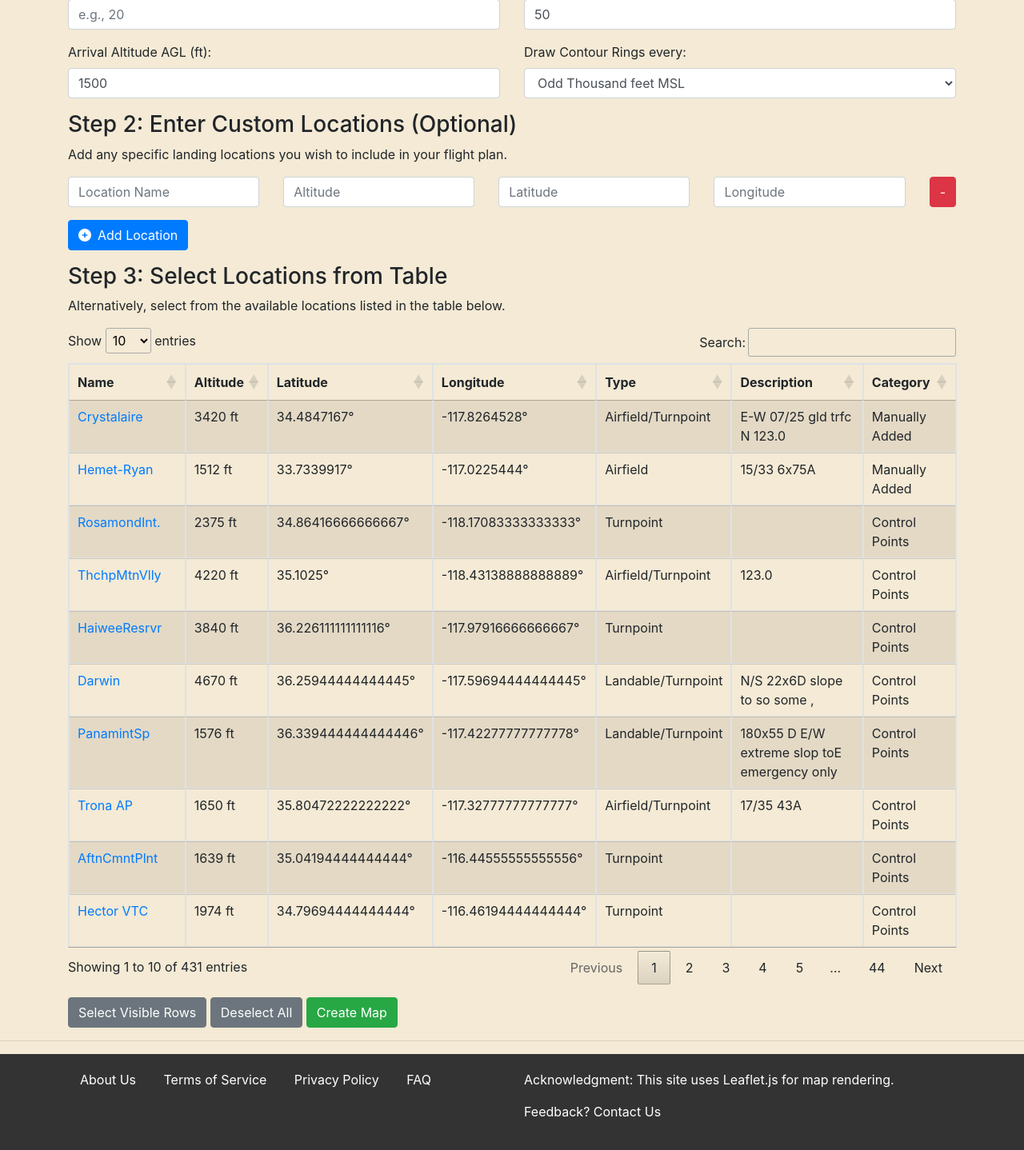
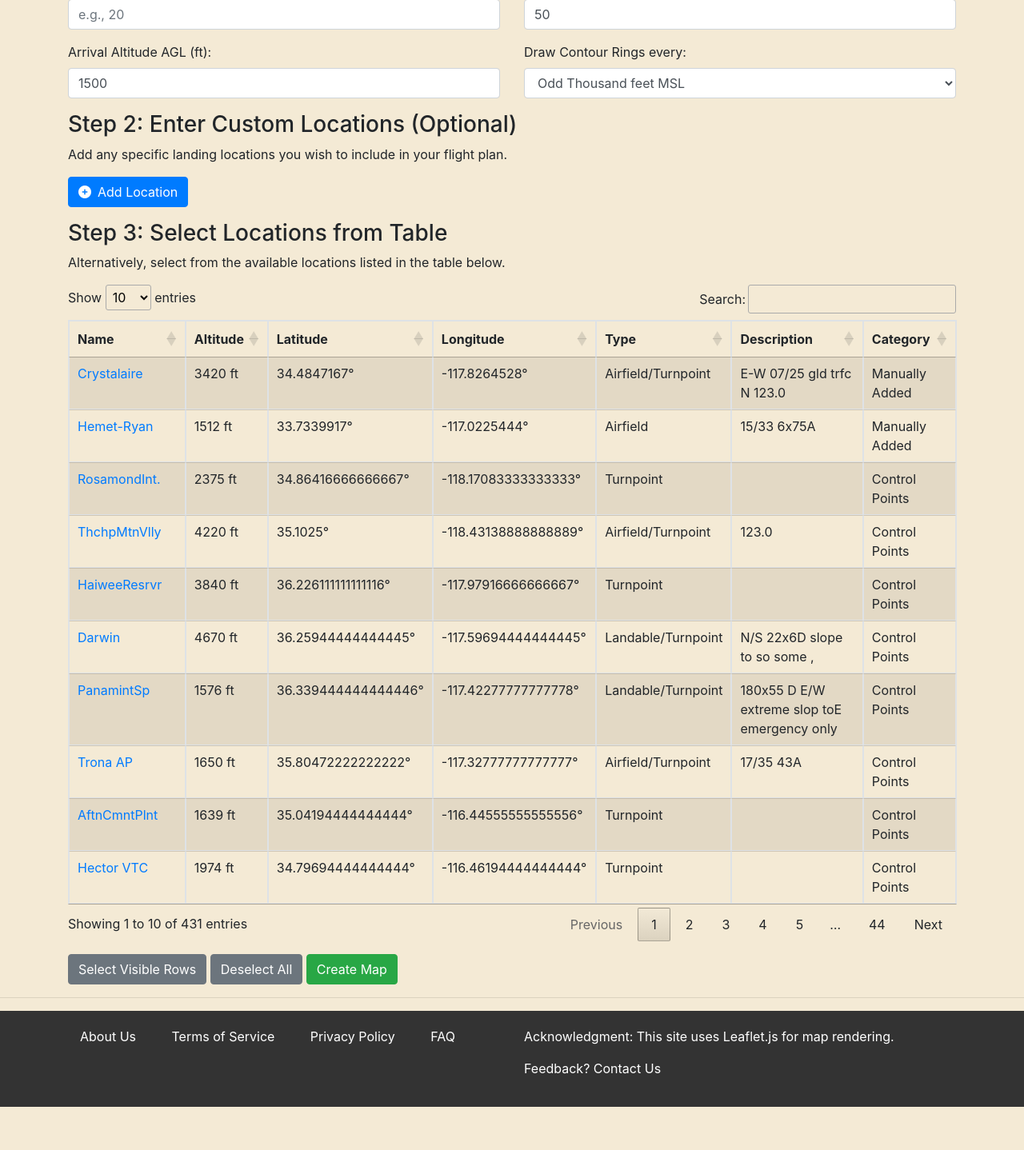
Before and after one commit to AlexCodeGlider/gliderFlightPlanner, a Flask app: page /index in a window 1280 px wide. Shown: the part 597-2035 px from the top of the page at 80% size. After the commit the page ends 1981 px from the top, so only its background shows below. Run offline with Flask 3, Linux system fonts and the light colour scheme; the visitor is signed in with stand-in values (Sample User, id 1); some libraries are stand-ins or nearby versions.

Commit message:
Improved styling

```diff
--- a/app.py
+++ b/app.py
@@ -133,7 +133,7 @@ def plot_map(lat1, lon1, glide_ratio, safety_margin, Vg, center_locations, polyg
                 # Draw the merged polygon on the map
                 folium.Polygon(locations=merged_polygon_points, color='blue', fill=False).add_to(m)
 
-                label_locs = [0, 9, 18, 27] # bearing of the label locations
+                label_locs = [1, 10, 19, 28] # bearing of the label locations
                 for loc in label_locs:
                     # Add a label with the altitude at the label locations
                     folium.Marker(
--- a/static/css/styles.css
+++ b/static/css/styles.css
@@ -53,7 +53,7 @@ footer a:hover {
 }
 
 /* This CSS will apply when the screen width is less than 768 pixels */
-@media (max-width: 767px) {
+@media (max-width: 576px) {
     /* Assuming your table has an ID of 'locationsTable' */
     #locationsTable {
         width: 100% !important; /* Make sure the table itself is full width */
--- a/templates/base.html
+++ b/templates/base.html
@@ -42,6 +42,31 @@
         <link rel="stylesheet" type="text/css" href="https://cdn.datatables.net/responsive/2.2.9/css/responsive.dataTables.min.css">
         <script type="text/javascript" src="https://cdn.datatables.net/responsive/2.2.9/js/dataTables.responsive.min.js"></script>
 
+        <style>
+            .footer-links li {
+                display: inline;
+                padding-right: 10px;
+            }
+            /* This targets the responsive detail rows */
+            table.dataTable.dtr-inline.collapsed > tbody > tr > td:first-child:before,
+            table.dataTable.dtr-inline.collapsed > tbody > tr > th:first-child:before {
+                content: "+"; /* This is required for the pseudo-element to appear */
+                /* position: absolute; */
+                top: 75%;
+                left: 3%;
+                transform: translateY(-50%);
+                color: #000;
+                background-color: #fff;
+                padding: 1px;
+                border: 1px solid #ddd;
+                border-radius: 50%;
+                width: 10px;
+                height: 10px;
+                text-align: center;
+                line-height: 10px;
+                font-size: 14px;
+            }
+        </style>
 
         <link rel="stylesheet" href="/static/css/styles.css">
     </head>
--- a/templates/index.html
+++ b/templates/index.html
@@ -5,6 +5,28 @@
 <!-- Define glidersData first -->
 <script>
     var glidersData = {{ gliders_json | safe }};
+    // Order the gliders alphabetically by make and model
+    glidersData.sort(function(a, b) {
+        var makeA = a.make.toUpperCase();
+        var makeB = b.make.toUpperCase();
+        if (makeA < makeB) {
+            return -1;
+        }
+        if (makeA > makeB) {
+            return 1;
+        }
+        // Make is the same, sort by model
+        var modelA = a.model.toUpperCase();
+        var modelB = b.model.toUpperCase();
+        if (modelA < modelB) {
+            return -1;
+        }
+        if (modelA > modelB) {
+            return 1;
+        }
+        // Make and model are the same, sort by glide ratio
+        return 0;
+    });
 </script>
 
 <script>
@@ -183,19 +205,19 @@
         const newRow = document.createElement('div');
         newRow.classList.add('fieldRow', 'row', 'mb-3');
         newRow.innerHTML = `
-            <div class="col">
+            <div class="col-sm-12 col-md">
                 <input type="text" class="form-control" name="locationName[]" placeholder="Location Name">
             </div>
-            <div class="col">
+            <div class="col-sm-12 col-md">
                 <input type="number" class="form-control" name="altitude[]" placeholder="Altitude">
             </div>
-            <div class="col">
+            <div class="col-sm-12 col-md">
                 <input type="number" class="form-control" name="latitude[]" placeholder="Latitude" step="0.000001">
             </div>
-            <div class="col">
+            <div class="col-sm-12 col-md">
                 <input type="number" class="form-control" name="longitude[]" placeholder="Longitude" step="0.000001">
             </div>
-            <div class="col-auto">
+            <div class="col-sm-12 col-md-auto">
                 <button type="button" class="btn btn-danger" onclick="removeField(this)">-</button>
             </div>
         `;
@@ -302,23 +324,7 @@
             <h3>Step 2: Enter Custom Locations (Optional)</h3>
             <p>Add any specific landing locations you wish to include in your flight plan.</p>
             <div id="dynamicFieldContainer">
-                <div class="fieldRow row mb-3">
-                    <div class="col">
-                        <input type="text" class="form-control" name="locationName[]" placeholder="Location Name">
-                    </div>
-                    <div class="col">
-                        <input type="number" class="form-control" name="altitude[]" placeholder="Altitude">
-                    </div>
-                    <div class="col">
-                        <input type="number" class="form-control" name="latitude[]" placeholder="Latitude" step="0.000001">
-                    </div>
-                    <div class="col">
-                        <input type="number" class="form-control" name="longitude[]" placeholder="Longitude" step="0.000001">
-                    </div>
-                    <div class="col-auto">
-                        <button type="button" class="btn btn-danger" onclick="removeField(this)">-</button>
-                    </div>
-                </div>
+                <!-- Initially empty, no form rows -->
             </div>
             <button type="button" class="btn btn-primary mb-3" onclick="addField()">
                 <i class="fas fa-plus-circle mr-2"></i>Add Location
```
